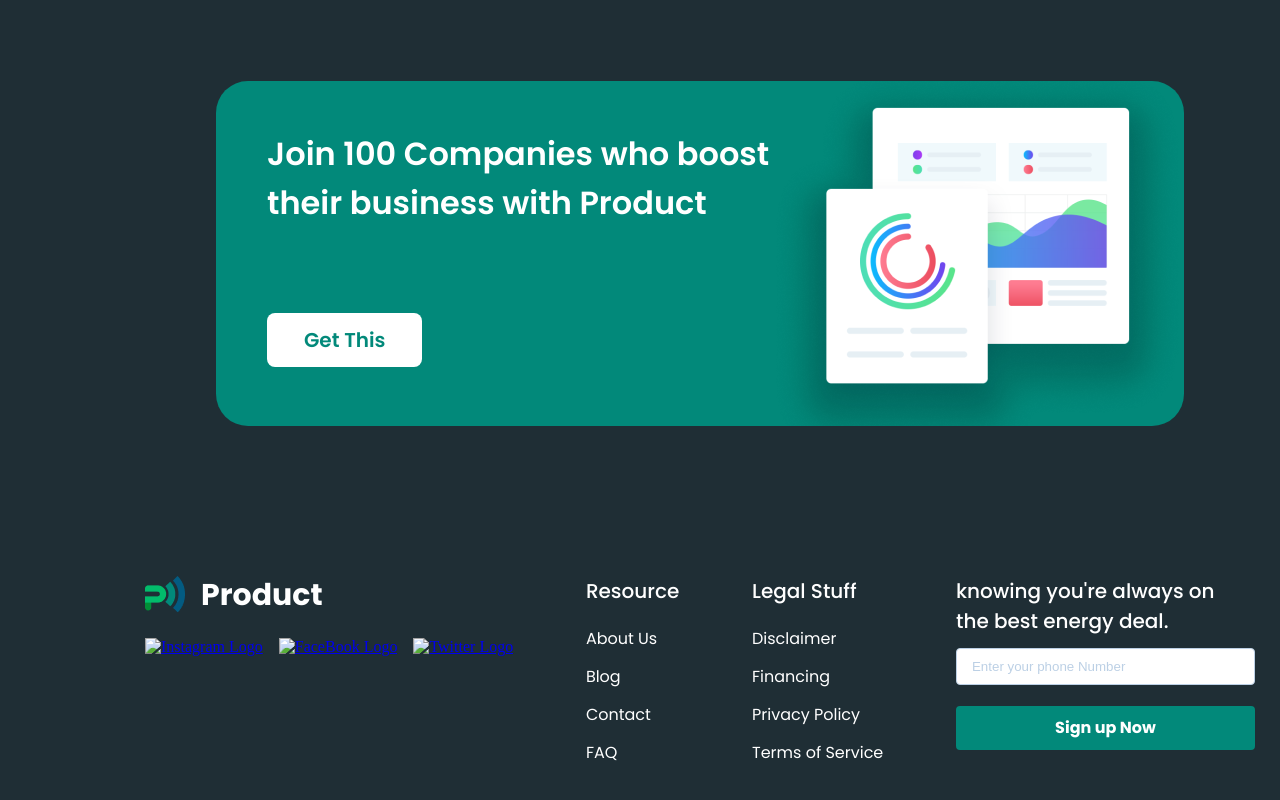
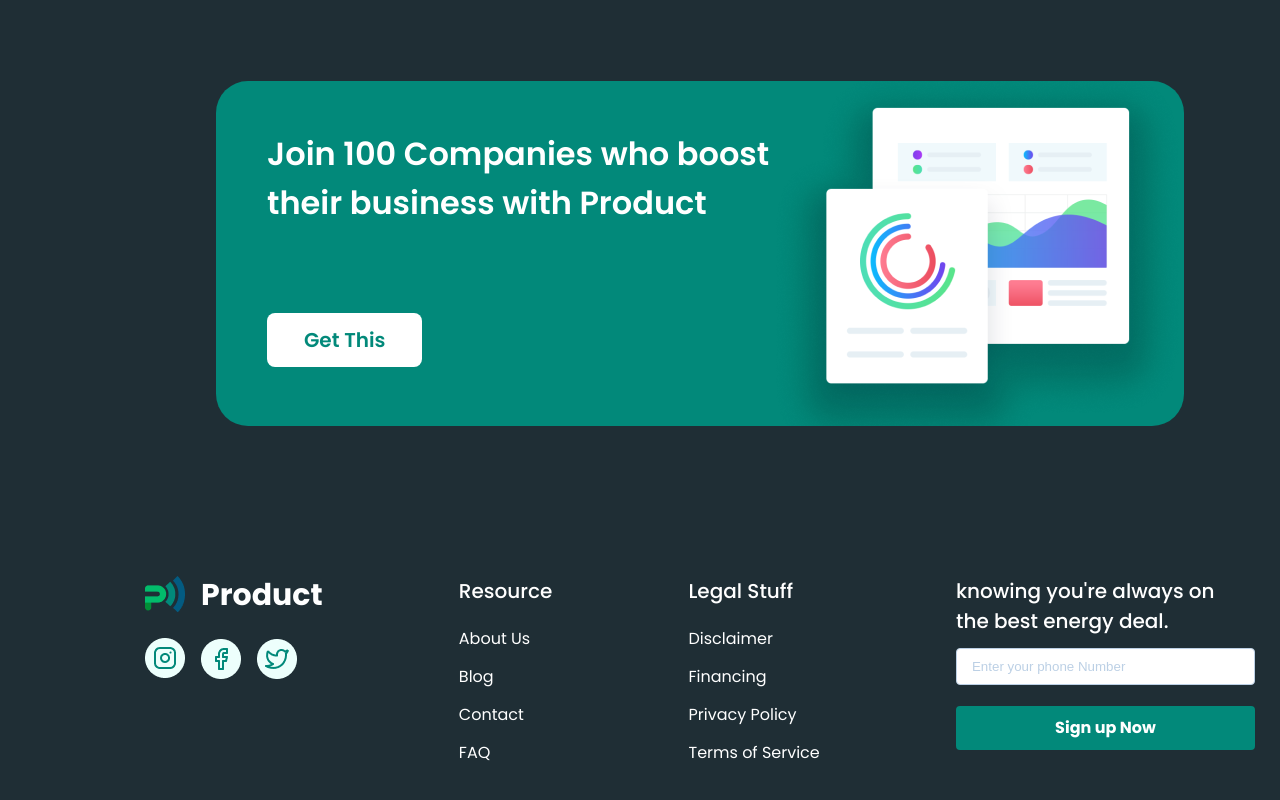
Before and after one commit to necoss/Product, a plain HTML site: page index.html in a window 1280 px wide. Shown: the part 6007-6807 px from the top of the page. Drawn offline with Linux system fonts and the light colour scheme; the site is published under a folder, as on GitHub Pages, so addresses that start at the root find nothing.

Commit message:
Ver. 1.1

```diff
--- a/index.html
+++ b/index.html
@@ -466,9 +466,9 @@
           </li>
 
           <li class="li-footer-section--social-links">
-            <a href="https://www.instagram.com/trexixx/" target="_blank"><img src="/public/img/footer-images/sosial-media-icons/inst.png" alt="Instagram Logo"></a>
-            <a href="#"><img src="/public/img/footer-images/sosial-media-icons/facebook.png" alt="FaceBook Logo"></a>
-            <a href="#"><img src="/public/img/footer-images/sosial-media-icons/twitter.png" alt="Twitter Logo"></a>
+            <a href="https://www.instagram.com/trexixx/" target="_blank"><img src="./public/img/footer-images/sosial-media-icons/inst.png" alt="Instagram Logo"></a>
+            <a href="#"><img src="./public/img/footer-images/sosial-media-icons/facebook.png" alt="FaceBook Logo"></a>
+            <a href="#"><img src="./public/img/footer-images/sosial-media-icons/twitter.png" alt="Twitter Logo"></a>
           </li>
 
         </ul>
```
Also changed, not shown: 1 other file.
